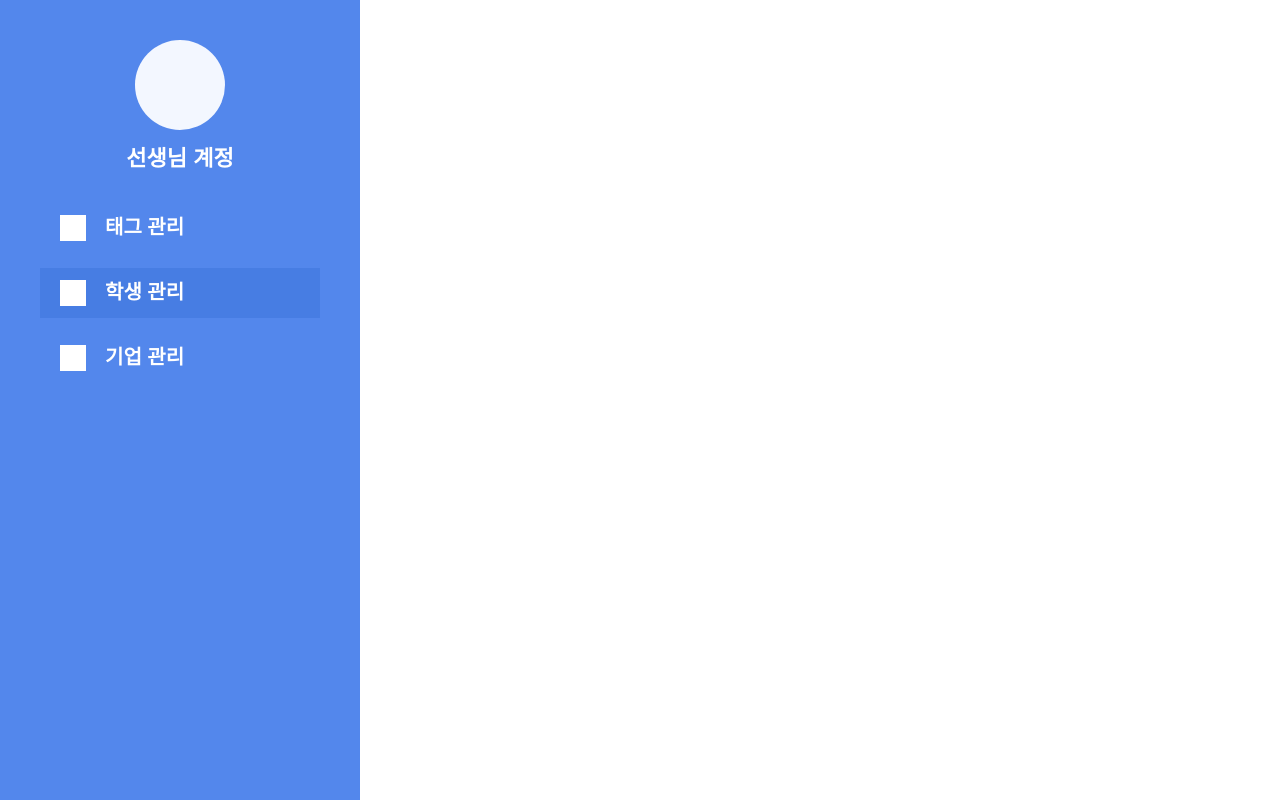
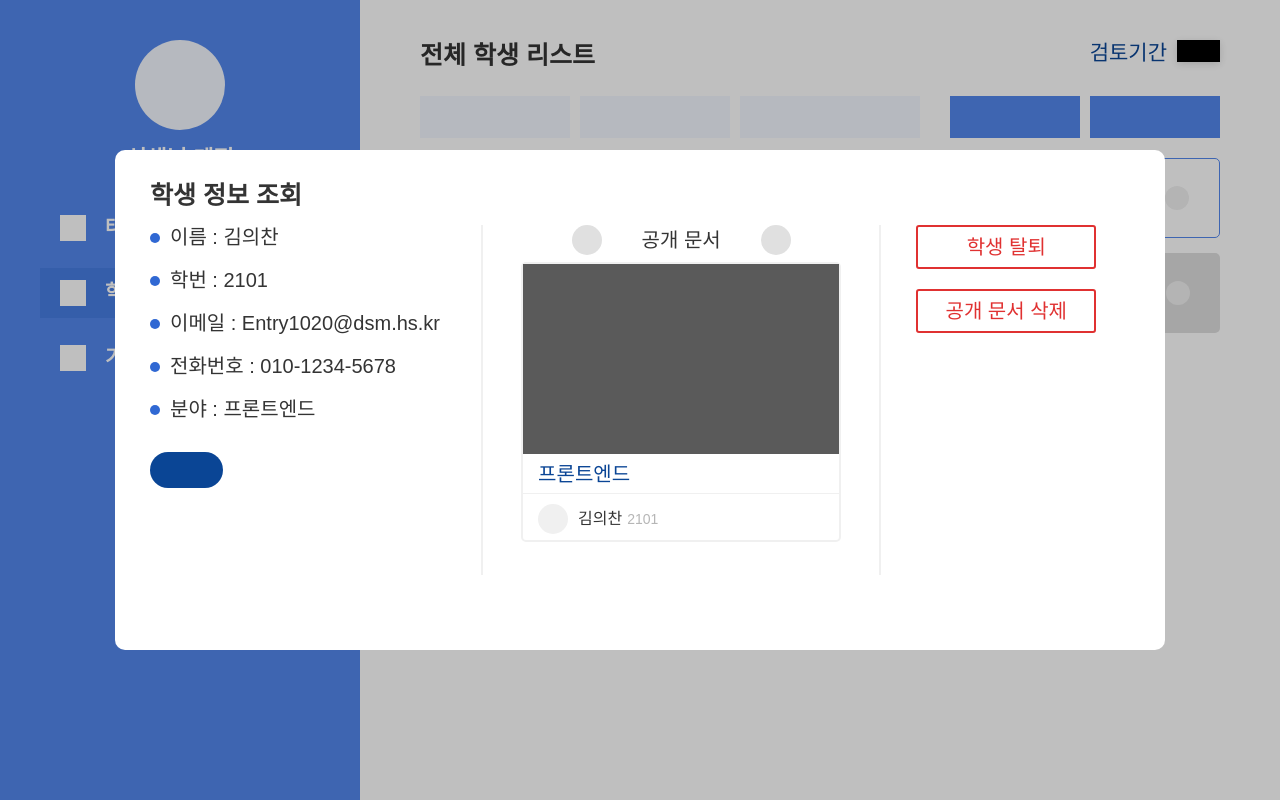
Before and after one commit to EntryDSM/Buldak, a Next.js app in the folder apps/teacher/: page / in a window 1280 px wide. Built offline with nearby package versions, Linux system fonts and the light colour scheme.

Commit message:
feat(teacher-main): pages에 컴퍼넌트들 import

```diff
--- a/apps/teacher/pages/index.tsx
+++ b/apps/teacher/pages/index.tsx
@@ -1,5 +1,20 @@
 import SideBar from '../components/SideBar';
+import ManageStudent from '../components/student';
+import styled from '@emotion/styled';
+import UserDetail from '../components/student/userDetail';
 
 export default function Home() {
-    return <SideBar managementType="student" />;
+    const asd = () => {};
+    return (
+        <>
+            <UserDetail />
+            <Wrapper>
+                <SideBar managementType="student" />
+                <ManageStudent />
+            </Wrapper>
+        </>
+    );
 }
+const Wrapper = styled.section`
+    display: flex;
+`;
```
